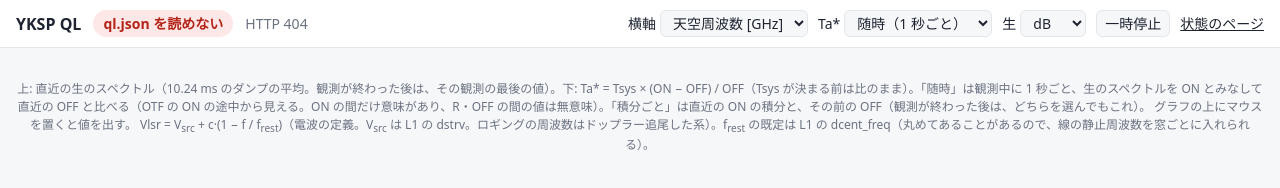
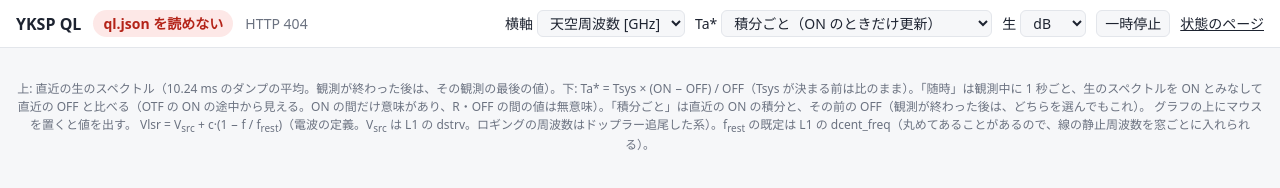
Before and after one commit to nobeyama-radio-observatory/YATSUGATAKE-NRO45-sam45compat, a plain HTML site: page tools/ql/index.html in a window 1280 px wide. Drawn offline with Linux system fonts and the light colour scheme; no server answers.

Commit message:
QL: Ta* の既定を「積分ごと」にする（v0.1.1）
LC は今のデータが ON かを積分が終わるまで知らないので、随時は OFF・R・SKY の間も ON とみなした値を出す。
積分ごとは ON の積分のたびに更新し、OFF・R・SKY の間は直前の ON を出し続ける。選択肢の名前に違いを書いた。

Co-Authored-By: Claude Opus 5.5 <noreply@anthropic.com>
Claude-Session: https://claude.ai/code/session_01Mpc9wyhqSPwKH585SFMqAQ

```diff
--- a/tools/ql/index.html
+++ b/tools/ql/index.html
@@ -61,7 +61,7 @@ footer { color: var(--mute); text-align: center; padding: 0 16px 16px; font-size
   <span id="info"></span>
   <div class="ctl">
     <label>横軸 <select id="xaxis"><option value="sky">天空周波数 [GHz]</option><option value="vlsr">Vlsr [km/s]</option><option value="if">IF [MHz]</option><option value="ch">ch</option></select></label>
-    <label>Ta* <select id="tamode"><option value="live">随時（1 秒ごと）</option><option value="integ">積分ごと</option></select></label>
+    <label>Ta* <select id="tamode"><option value="integ">積分ごと（ON のときだけ更新）</option><option value="live">随時（1 秒ごと。ON とは限らない）</option></select></label>
     <label>生 <select id="ymode"><option value="db">dB</option><option value="lin">線形</option></select></label>
     <button id="pause" aria-pressed="false">一時停止</button>
     <a href="../status/">状態のページ</a>
```
Also changed, not shown: 2 other files.
